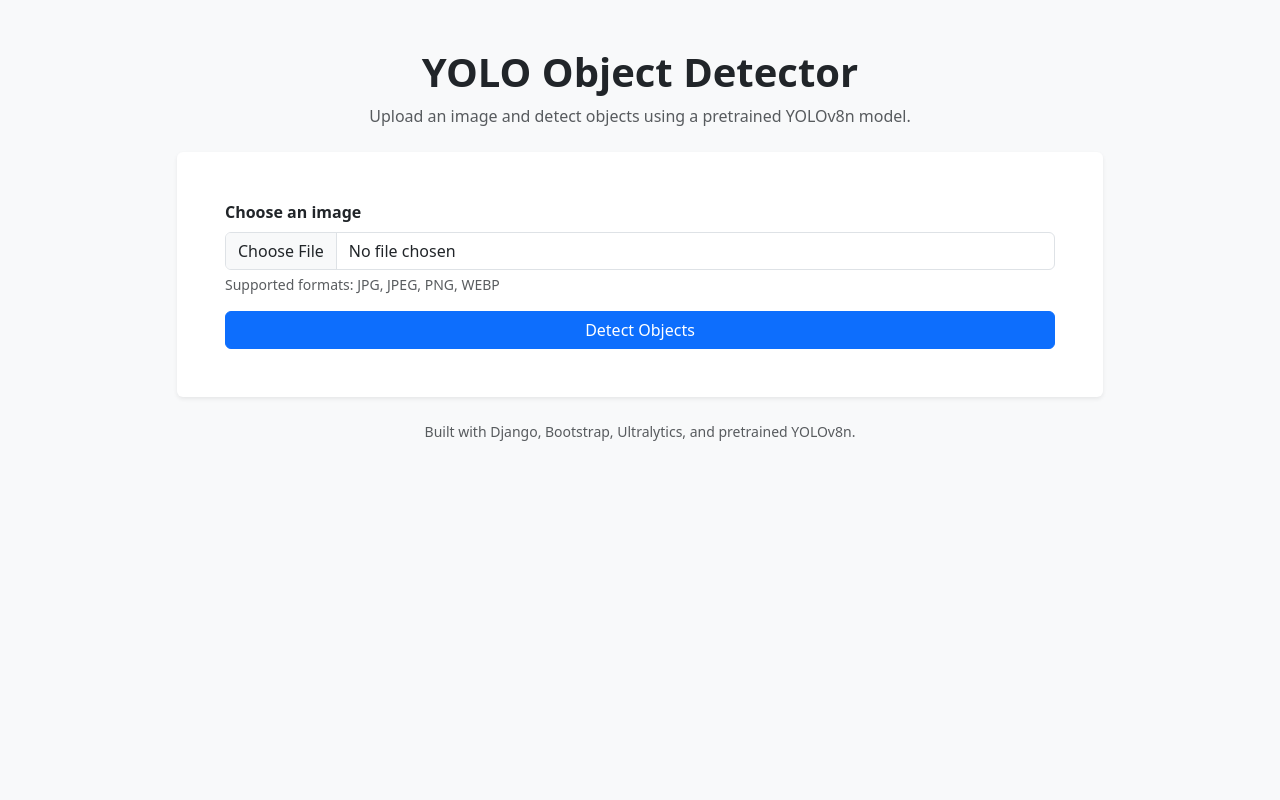
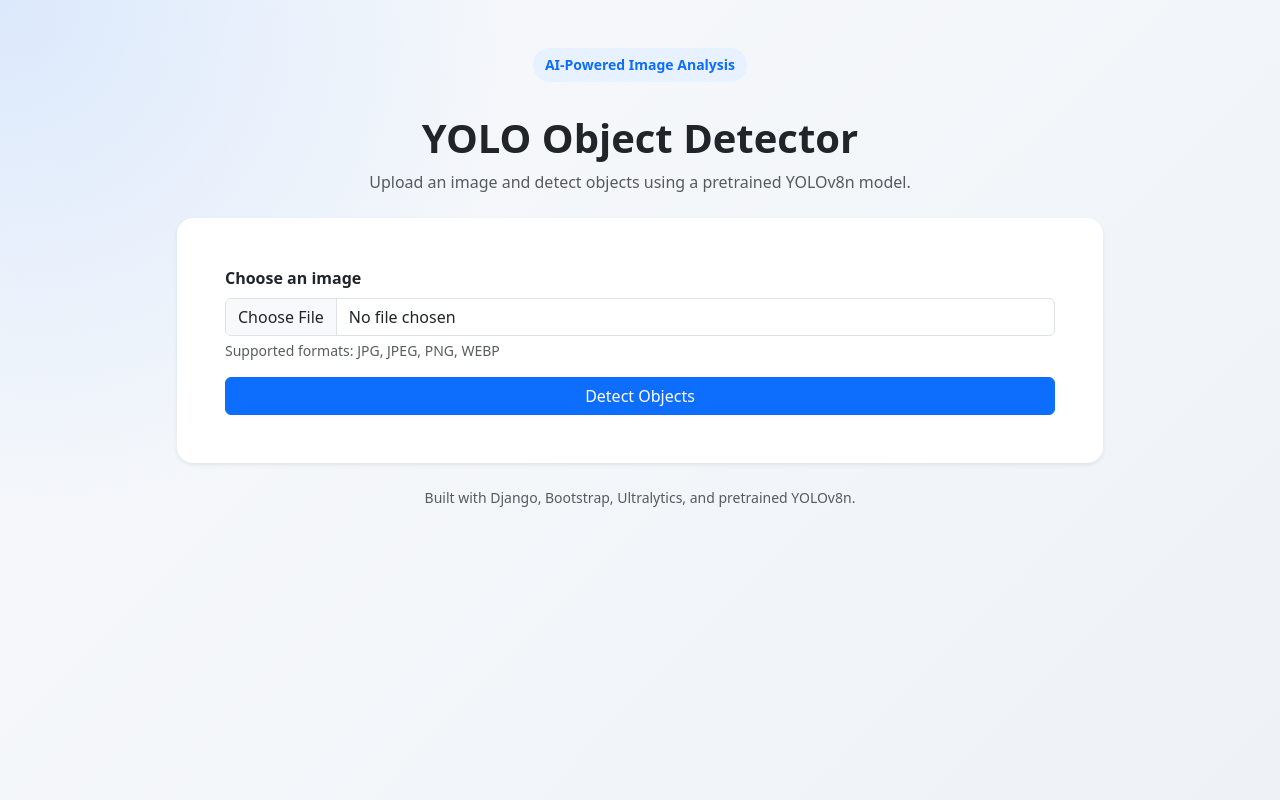
Before and after one commit to alaminpiyal2002/yolo_object_detector, a Django app: page / in a window 1280 px wide. Run offline with Django 5.2, Linux system fonts and the light colour scheme.

Commit message:
style: enhance frontend UI and layout

```diff
--- /dev/null
+++ b/detector/static/detector/css/style.css
@@ -0,0 +1,37 @@
+body {
+  min-height: 100vh;
+  background:
+    radial-gradient(circle at top left, rgba(13, 110, 253, 0.12), transparent 35%),
+    linear-gradient(135deg, #f8fafc 0%, #eef2f7 100%);
+}
+
+.app-wrapper {
+  max-width: 1120px;
+  margin: 0 auto;
+}
+
+.hero-badge {
+  display: inline-block;
+  padding: 0.4rem 0.75rem;
+  border-radius: 999px;
+  background-color: #e7f1ff;
+  color: #0d6efd;
+  font-size: 0.875rem;
+  font-weight: 600;
+}
+
+.upload-card,
+.result-card {
+  border-radius: 1rem;
+}
+
+.preview-image {
+  width: 100%;
+  max-height: 420px;
+  object-fit: contain;
+  background-color: #f8f9fa;
+}
+
+.footer-text {
+  font-size: 0.875rem;
+}
--- a/detector/templates/detector/index.html
+++ b/detector/templates/detector/index.html
@@ -1,3 +1,4 @@
+{% load static %}
 <!doctype html>
 <html lang="en">
   <head>
@@ -9,21 +10,23 @@
       href="https://cdn.jsdelivr.net/npm/bootstrap@5.3.3/dist/css/bootstrap.min.css"
       rel="stylesheet"
     />
+    <link rel="stylesheet" href="{% static 'detector/css/style.css' %}" />
   </head>
 
   <body class="bg-light">
     <main class="container py-5">
       <div class="row justify-content-center">
-        <div class="col-lg-10">
+        <div class="col-lg-10 app-wrapper">
           <div class="text-center mb-4">
-            <h1 class="fw-bold">YOLO Object Detector</h1>
+            <span class="hero-badge mb-3">AI-Powered Image Analysis</span>
+            <h1 class="fw-bold mt-3">YOLO Object Detector</h1>
             <p class="text-muted">
               Upload an image and detect objects using a pretrained YOLOv8n
               model.
             </p>
           </div>
 
-          <div class="card shadow-sm border-0 mb-4">
+          <div class="card shadow-sm border-0 mb-4 upload-card">
             <div class="card-body p-4 p-md-5">
               <form method="POST" enctype="multipart/form-data">
                 {% csrf_token %}
@@ -54,9 +57,7 @@
               <div class="alert alert-danger mt-4 mb-0" role="alert">
                 {{ error }}
               </div>
-              {% endif %}
-
-              {% if uploaded_image_name %}
+              {% endif %} {% if uploaded_image_name %}
               <div class="alert alert-success mt-4 mb-0" role="alert">
                 Image processed successfully:
                 <strong>{{ uploaded_image_name }}</strong>
@@ -76,15 +77,13 @@
                 <div class="card-body">
                   <img
                     src="{{ uploaded_image_url }}"
-                        class="img-fluid rounded border"
+                    class="img-fluid rounded border preview-image"
                     alt="Uploaded image"
                   />
                 </div>
               </div>
             </div>
-              {% endif %}
-
-              {% if result_image_url %}
+            {% endif %} {% if result_image_url %}
             <div class="col-md-6">
               <div class="card shadow-sm border-0 h-100">
                 <div class="card-header bg-white fw-semibold">
@@ -93,7 +92,7 @@
                 <div class="card-body">
                   <img
                     src="{{ result_image_url }}"
-                        class="img-fluid rounded border"
+                    class="img-fluid rounded border preview-image"
                     alt="Detection result"
                   />
 
@@ -110,13 +109,9 @@
             </div>
             {% endif %}
           </div>
-          {% endif %}
-
-          {% if result_image_url %}
+          {% endif %} {% if result_image_url %}
           <div class="card shadow-sm border-0 mt-4">
-              <div class="card-header bg-white fw-semibold">
-                Detected Objects
-              </div>
+            <div class="card-header bg-white fw-semibold">Detected Objects</div>
 
             <div class="card-body">
               {% if detections %}
@@ -125,9 +120,7 @@
                 <li
                   class="list-group-item d-flex justify-content-between align-items-center px-0"
                 >
-                        <span class="text-capitalize">
-                          {{ detection.label }}
-                        </span>
+                  <span class="text-capitalize"> {{ detection.label }} </span>
                   <span class="badge bg-primary rounded-pill">
                     {{ detection.confidence }}%
                   </span>
```
Lines whose indentation alone changed are shown as unchanged.
